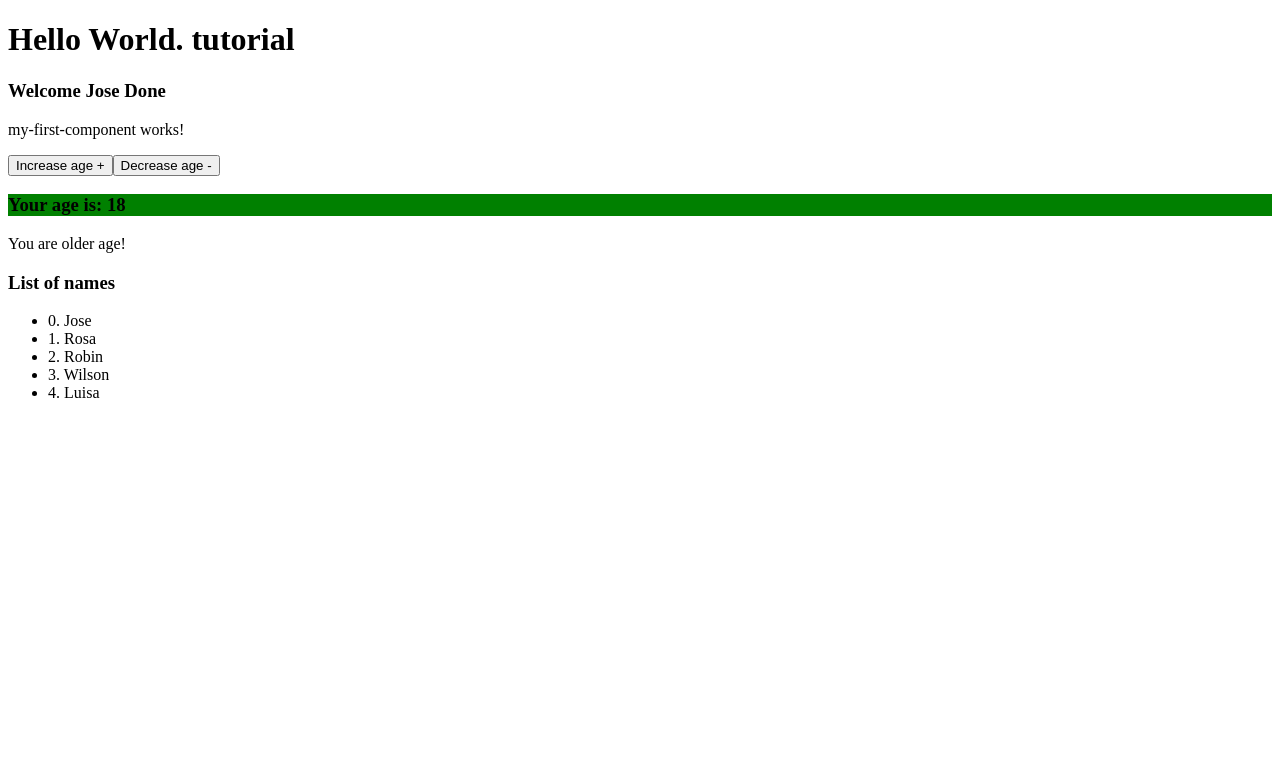
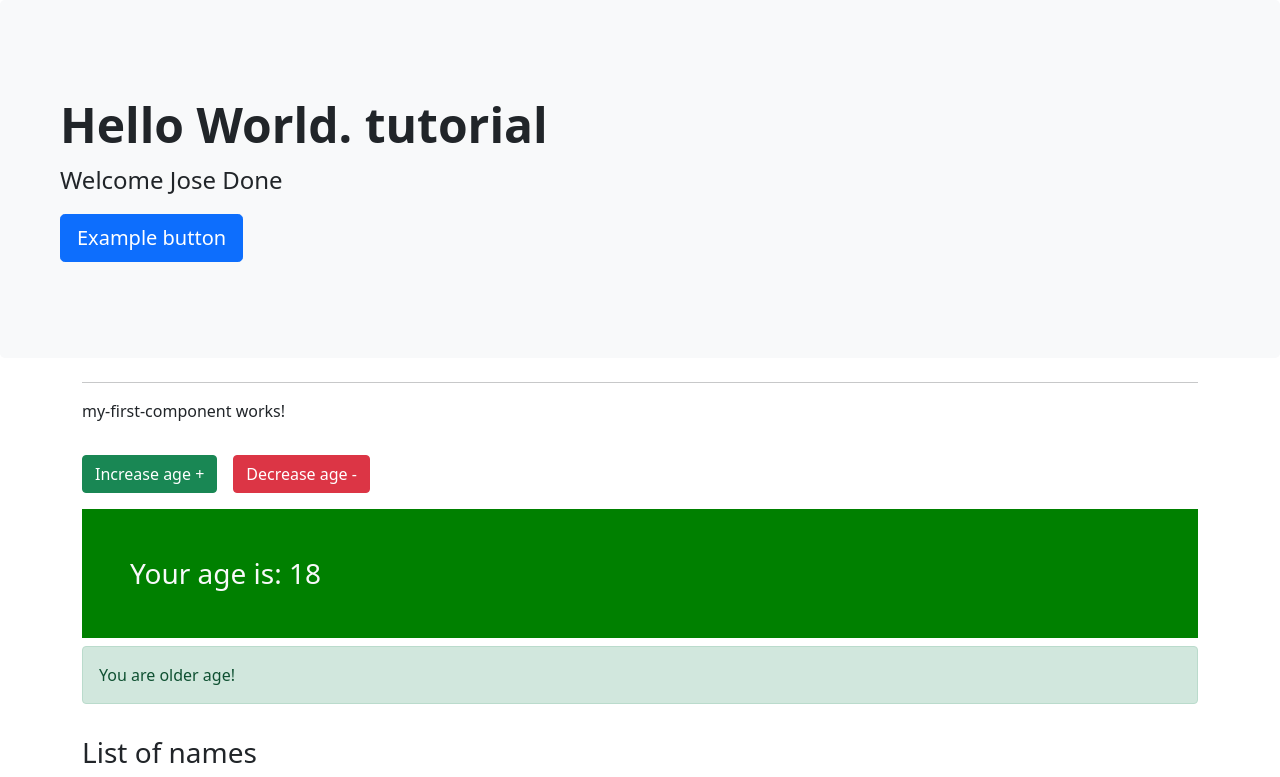
Before and after one commit to josedoneguillen/Angular, an Angular app in the folder tutorial/: page / in a window 1280 px wide. Shown: the top 777 px of the page. Built offline with nearby package versions, Linux system fonts and the light colour scheme.

Commit message:
Installing bootstrap as node module and using it on the views

```diff
--- a/tutorial/angular.json
+++ b/tutorial/angular.json
@@ -27,7 +27,8 @@
               "src/assets"
             ],
             "styles": [
-              "src/styles.css"
+              "src/styles.css",
+              "node_modules/bootstrap/dist/css/bootstrap.css"
             ],
             "scripts": []
           },
--- a/tutorial/package.json
+++ b/tutorial/package.json
@@ -18,6 +18,7 @@
     "@angular/platform-browser": "~13.2.0",
     "@angular/platform-browser-dynamic": "~13.2.0",
     "@angular/router": "~13.2.0",
+    "bootstrap": "^5.1.3",
     "rxjs": "~7.5.0",
     "tslib": "^2.3.0",
     "zone.js": "~0.11.4"
--- a/tutorial/src/app/app.component.html
+++ b/tutorial/src/app/app.component.html
@@ -1,4 +1,12 @@
-<h1>Hello World. {{title}}</h1>
-<h3>Welcome {{name}}</h3>
+<div class="p-5 mb-4 bg-light rounded-3">
+    <div class="container-fluid py-5">
+      <h1 class="display-5 fw-bold">Hello World. {{title}}</h1>
+      <p class="col-md-8 fs-4">Welcome {{name}}</p>
+      <button class="btn btn-primary btn-lg" type="button">Example button</button>
+    </div>
+  </div>
 
+
+<div class="container">
 <my-first-component></my-first-component>
+</div>
--- a/tutorial/src/app/my-first-component/my-first-component.component.html
+++ b/tutorial/src/app/my-first-component/my-first-component.component.html
@@ -1,19 +1,24 @@
+<hr>
 <p>my-first-component works!</p>
 
-<button (click)="increaseAge()">Increase age +</button>
-<button (click)="decreaseAge()">Decrease age -</button>
+<div class="py-3">
+    <button (click)="increaseAge()" class="btn btn-success">Increase age +</button>
+    <button (click)="decreaseAge()" class="btn btn-danger ms-3">Decrease age -</button>
+</div>
 
-<h3 [style.background] = "age >= 18 ? 'green' : 'red' ">Your age is: {{age}}</h3>
+<h3 [style.background] = "age >= 18 ? 'green' : 'red' " class="text-light p-5">Your age is: {{age}}</h3>
 
-<div *ngIf="age >= 18">
+<div *ngIf="age >= 18" class="alert alert-success">
     You are older age!
 </div>
 
-<div *ngIf="age < 18">
+<div *ngIf="age < 18" class="alert alert-danger">
     You are under age!
 </div>
 
-<h3>List of names</h3>
-<ul>
-    <li *ngFor="let name of names; let i = index">{{i + '. ' + name}}</li>
-</ul>
+<div class="py-3">
+    <h3>List of names</h3>
+    <ul class="list-group">
+        <li class="list-group-item" *ngFor="let name of names; let i = index">{{i + '. ' + name}}</li>
+    </ul>
+</div>
```
Also changed, not shown: 1 other file (tests, documents, lock files or other folders).
